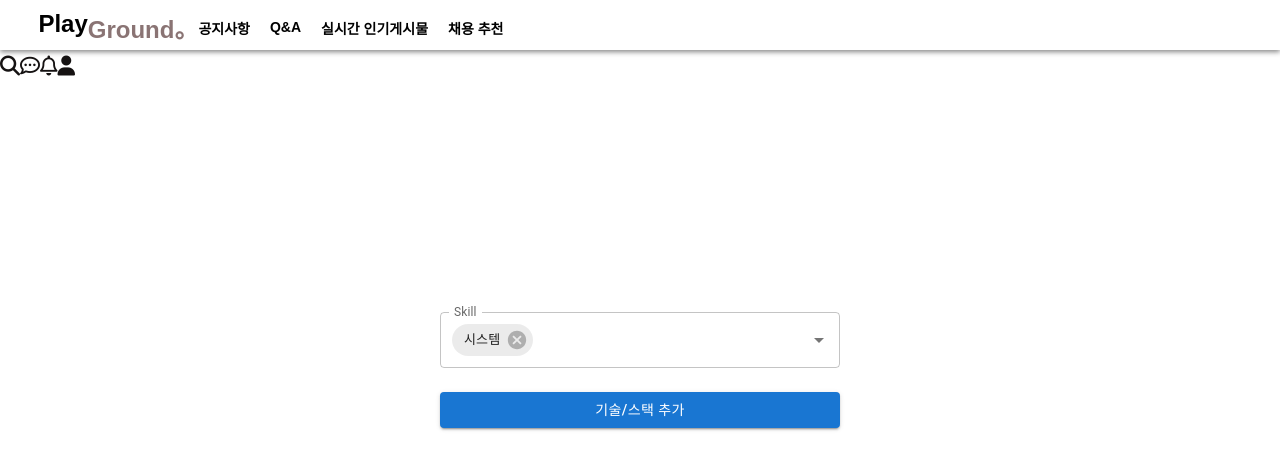
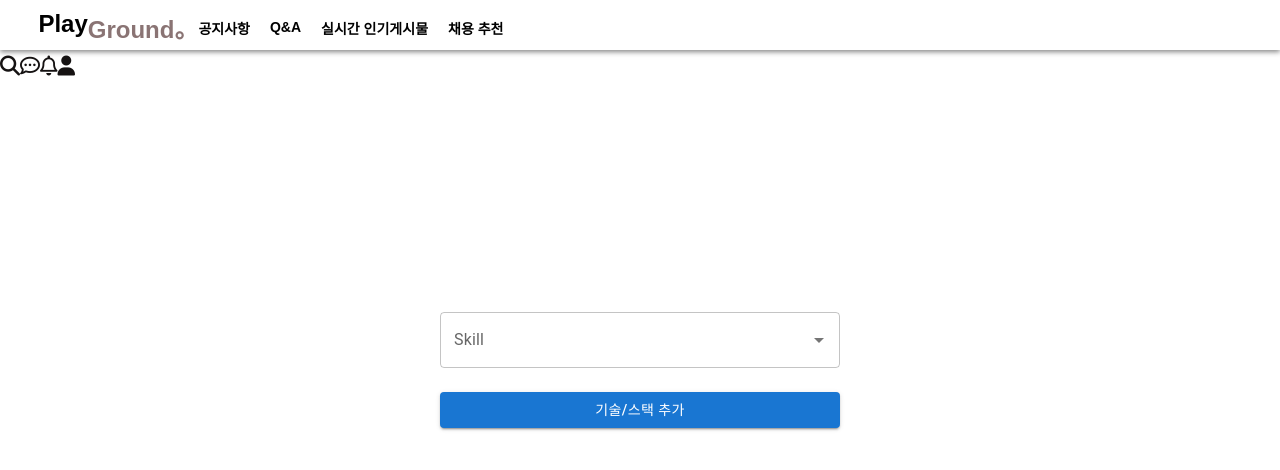
Before and after one commit to jaynamm/playground-react, a React (Create React App) app: page /mypage/myskill in a window 1280 px wide. Shown: the top 470 px of the page. Built offline with nearby package versions, Linux system fonts and the light colour scheme; what js-confetti would draw is missing.

Commit message:
Feat : mySkill을 데이터에 들어갈 수 있도록 수정하였습니다.

```diff
--- a/src/components/Mypage/MySkill.js
+++ b/src/components/Mypage/MySkill.js
@@ -8,23 +8,24 @@ import Header from '../Base/Header';
 
 export default function MySkill() {
   const navigate = useNavigate();
-  const [mySkill, setMySkill] = useState('');
+  const [mySkills, setMySkills] = useState([]);
 
   const mySkillHandler = () => {
     const data = {
-      mySkill: mySkill,
+      skill: mySkills,
     };
 
     axios
       .post('/api/member/skills', data)
       .then((response) => {
-        console.log(response.data);
+        const responseData = response.data;
+        console.log(responseData);
         alert('스킬이 추가되었습니다.');
         navigate('/mypage');
       })
       .catch((error) => {
         console.log(error);
-        alert('스킬추가를 실패하였습니다.');
+        alert('스킬 추가를 실패하였습니다.');
       });
   };
 
@@ -40,8 +41,9 @@ export default function MySkill() {
             getOptionLabel={(option) => option.title}
             defaultValue={[skill[1]]}
             filterSelectedOptions
+            value={mySkills}
             renderInput={(params) => <TextField {...params} label="Skill" />}
-            onChange={(e) => mySkill(e.target.value)}
+            onChange={(e, selectedSkills) => setMySkills(selectedSkills)}
           />
           <Button variant="contained" onClick={mySkillHandler}>
             기술/스택 추가
```
